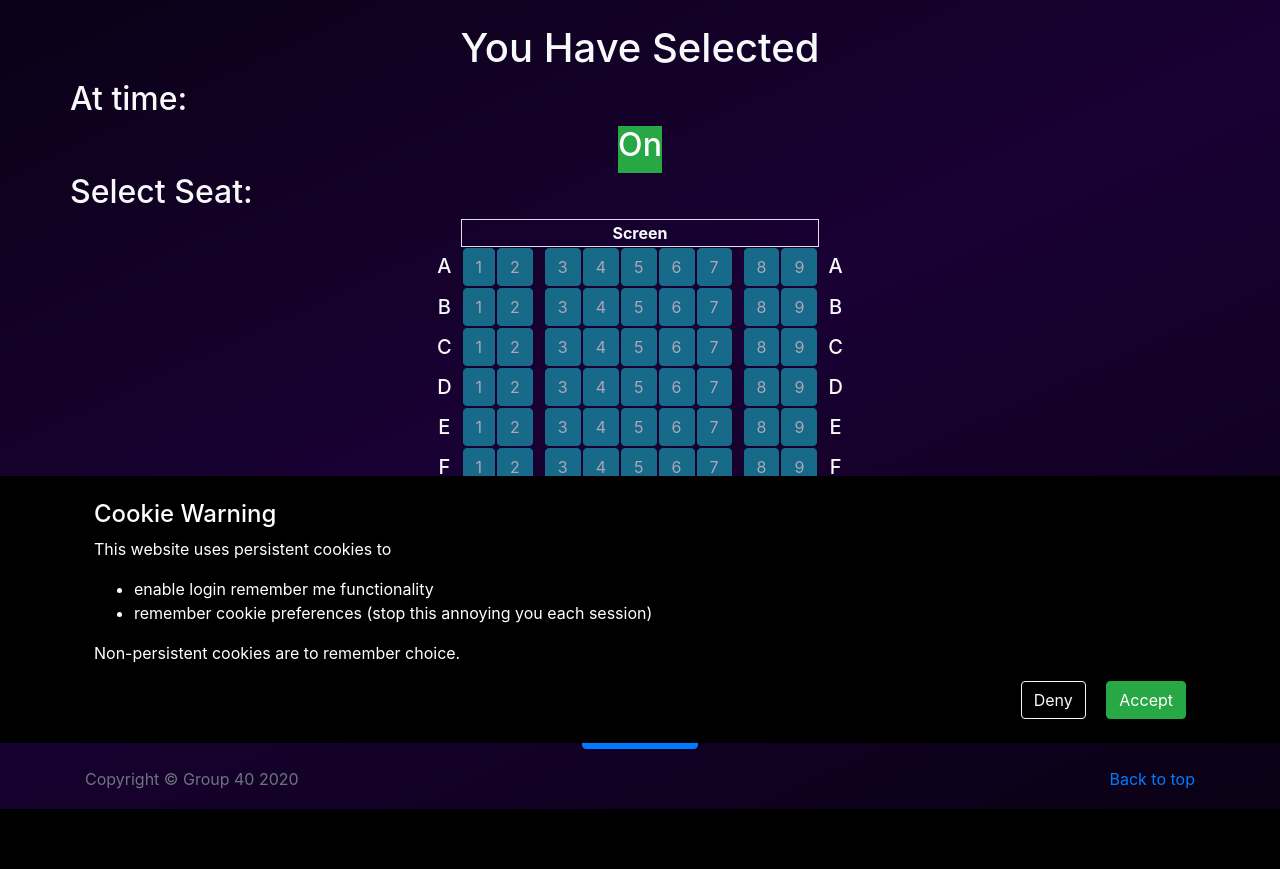
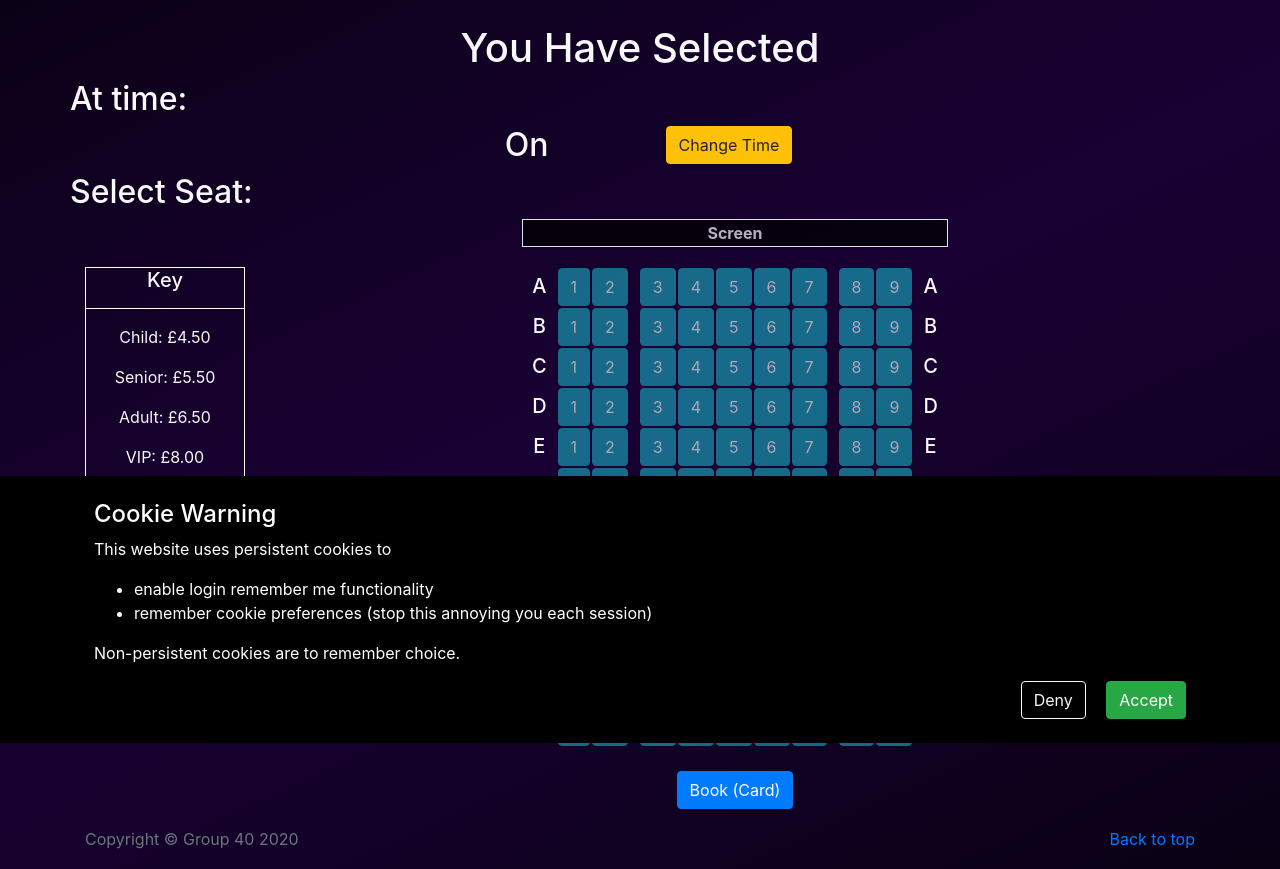
Before and after one commit to yesh21/MovieBookingSystem, a Flask app: template Flask_Cinema_Site/bookings/templates/select_time.html in a window 1280 px wide. Shown: the part 57-926 px from the top of the page. Before the commit the page ends 866 px from the top, so only its background shows below. Run offline with Flask 2, Linux system fonts and the light colour scheme; the template is opened without the code that fills it: values that come from a table or form of the project are taken from there, others are empty; parts of the project's set-up code (start-up, migrations or seed data) failed here and were passed over; some libraries are stand-ins or nearby versions.

Commit message:
Small Changes to Seats Page

```diff
--- a/Flask_Cinema_Site/bookings/static/css/bookings.css
+++ b/Flask_Cinema_Site/bookings/static/css/bookings.css
@@ -1,5 +1,5 @@
 hr{
-    border: 5px solid red;
+    border: 1px solid white;
     border-top: 10px;
 }
 p.pos_fixed {
@@ -10,3 +10,23 @@ p.pos_fixed {
     font-style: oblique;
     font-size: 25px;
 }
+.keySeat{
+    border: 1px solid white;
+    text-align: center;
+}
+.blank_row
+{
+    height: 20px !important;
+    background-color: #FFFFFF;
+    opacity: 0;
+}
+.screen
+{
+    background-color: #000000;
+    opacity: 0.7;
+}
+.VIP
+{
+    background-color: #F4D409;
+    opacity: 1;
+}
--- a/Flask_Cinema_Site/bookings/templates/select_time.html
+++ b/Flask_Cinema_Site/bookings/templates/select_time.html
@@ -18,35 +18,78 @@
     </div>
     <div class="row justify-content-md-center">
         <div class=" bg-success text-white">
-                <h2>{{ viewing.time.strftime('%H:%M') }} On {{ viewing.time.strftime('%d/%m') }}</h2>
+            <h2>{{ viewing.time.strftime('%H:%M') }} </h2>
         </div>
+
+        <h2>&nbsp; On &nbsp;</h2>
+
+        <div class=" bg-success text-white">
+            <h2> {{ viewing.time.strftime('%d/%m') }}</h2>
+        </div>
+
+        <div style="width:100px;display:inline-block;">
+
+        </div>
+
+        <a href="{{ url_for('movie.view_specific', movie_id=viewing.movie.id) }}">
+            <button class="btn btn-warning" >Change Time</button>
+        </a>
     </div>
     <div class="row">
         <h2>Select Seat: </h2>
     </div>
 
+    <div class="row">
+        <div class="col-2">
+            <div class="pt-5">
+                <div class="keySeat">
+                    <h5>Key</h5>
+                    <hr>
+                    <p>Child: £4.50</p>
+                    <p>Senior: £5.50</p>
+                    <p>Adult: £6.50</p>
+                    <p>VIP: £8.00</p>
+                    <hr>
+                    <button type="button" class="btn btn-info seat-btn"></button>
+                    = Available <br>
+                    <button type="button" class="btn btn-info seat-btn seat-booked disabled"></button>
+                    = Booked
+                </div>
+            </div>
+        </div>
+        <div class="col">
             <!--Seating-->
             <table class="text-center mx-auto">
                 <thead>
-            <tr>
-                <th></th>
-                <th colspan="11" class="border">Screen</th>
-                <th></th>
+                <tr class="screen">
+
+                    <th colspan="13" class="border">Screen</th>
+
                 </tr>
                 </thead>
                 <tbody>
+                <tr class="blank_row">
+                    <td colspan="3"></td>
+                </tr>
                 {% for char in "ABCDEFG" | list %}
                 {% include 'snippets/select_seats_row.html' %}
                 {% endfor %}
-
+                <tr class="blank_row">
+                    <td colspan="3"></td>
+                </tr>
                 {% for char in "HIJ" | list %}
                 {% include 'snippets/select_seats_row.html' %}
                 {% endfor %}
+
+                <tr class="blank_row">
+                    <td colspan="3"></td>
+                </tr>
 
                 <tr>
                     <td>
                         <span class="h5">VIP</span>
                     </td>
+
                     <td>
                         <button type="button"
                                 class="btn btn-info seat-btn {{ 'seat-available-vip' if is_seat_available('K' ~ 1) else 'seat-booked disabled' }}"
@@ -64,7 +107,8 @@
                     <td>
                         <button type="button"
                                 class="btn btn-info seat-btn {{ 'seat-available-vip' if is_seat_available('K' ~ i) else 'seat-booked disabled' }}"
-                                id="K{{ i }}">{{ i }}</button>
+                                id="K{{ i }}">{{ i }}
+                        </button>
                     </td>
                     {% endfor %}
                     <td><span class="mx-1"></span></td>
@@ -80,6 +124,7 @@
                                 id="K9">9
                         </button>
                     </td>
+
                     <td>
                         <span class="h5">VIP</span>
                     </td>
@@ -90,15 +135,20 @@
             <!-- Book buttons -->
             <div class="row justify-content-center mt-4">
                 {% if is_manager() %}
-                <button type="button" class="btn btn-primary mx-2" data-toggle="modal" data-target="#cashBookModal">Book
+                <button type="button" class="btn btn-primary mx-2" data-toggle="modal" data-target="#cashBookModal">
+                    Book
                     (Cash)
                 </button>
                 {% endif %}
 
-            <button type="button" class="btn btn-primary mx-2" data-toggle="modal" data-target="#cardBookModal">Book
+                <button type="button" class="btn btn-primary mx-2" data-toggle="modal" data-target="#cardBookModal">
+                    Book
                     (Card)
                 </button>
             </div>
+        </div>
+    </div>
+
 </div>
 
 {% if is_manager() %}
@@ -251,7 +301,8 @@
                         <select class="form-control" id="storedCards">
                             {% for card in current_user.saved_cards %}
                             <option value="**** **** **** {{ card.number[-4:] }}">**** ****
-                                        **** {{ card.number[-4:] }}</option>
+                                **** {{ card.number[-4:] }}
+                            </option>
                             {% endfor %}
                         </select>
                     </div>
@@ -474,5 +525,15 @@
             // Open card modal if post errors
             $('#cardBookModal').modal('show')
         {% endif %}
+
+
+
+
+
+
+
+
+
+
 </script>
 {% endblock %}
```
Lines whose indentation alone changed are shown as unchanged.
